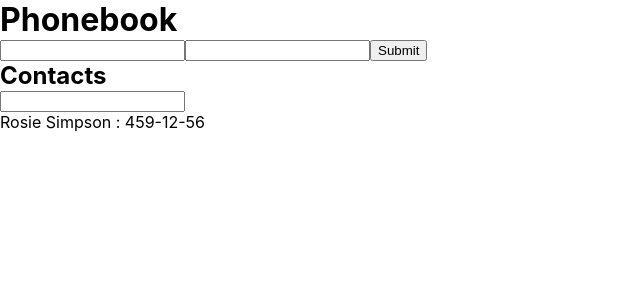
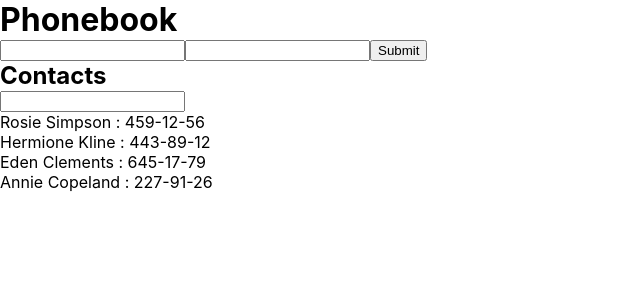
Before and after one commit to Usermen-cmd/goit-react-hw-02-phonebook, a React (Create React App) app: page / in a window 1280 px wide. Shown: the top 300 px of the page, without its empty margins (0-640 px from the left). Built offline with nearby package versions, Linux system fonts and the light colour scheme; the HTML template or start-up script is replaced by a standard one.

Commit message:
+add:contact filter

```diff
--- a/src/Components/Phonebook/ContactList/ContactList.jsx
+++ b/src/Components/Phonebook/ContactList/ContactList.jsx
@@ -1,6 +1,6 @@
 const ContactList = ({ stateData }) => {
   return (
-    <ul>
+    <ol>
       {stateData.map(el => {
         return (
           <li key={el.id}>
@@ -8,7 +8,7 @@ const ContactList = ({ stateData }) => {
           </li>
         );
       })}
-    </ul>
+    </ol>
   );
 };
 
--- a/src/Components/Phonebook/Filter/Filter.jsx
+++ b/src/Components/Phonebook/Filter/Filter.jsx
@@ -1,8 +1,8 @@
-const Filter = () => {
+const Filter = ({ onFilterChange }) => {
   return (
     <>
       <h2>Contacts</h2>
-      <input type="text" />
+      <input type="text" onChange={onFilterChange} />
     </>
   );
 };
--- a/src/Components/Phonebook/Phonebook.jsx
+++ b/src/Components/Phonebook/Phonebook.jsx
@@ -7,7 +7,12 @@ import ContactList from 'Components/Phonebook/ContactList/ContactList';
 
 class Phonebook extends Component {
   state = {
-    contacts: [{ id: 'id-1', name: 'Rosie Simpson', number: '459-12-56' }],
+    contacts: [
+      { id: 'id-1', name: 'Rosie Simpson', number: '459-12-56' },
+      { id: 'id-2', name: 'Hermione Kline', number: '443-89-12' },
+      { id: 'id-3', name: 'Eden Clements', number: '645-17-79' },
+      { id: 'id-4', name: 'Annie Copeland', number: '227-91-26' },
+    ],
     filter: '',
   };
   getContactList = data => {
@@ -15,13 +20,22 @@ class Phonebook extends Component {
       return { contacts: [...prevState.contacts, { ...data, id: uuidv4() }] };
     });
   };
+  onFilterChange = event => {
+    const value = event.target.value;
+    this.setState({ filter: value.toLowerCase() });
+  };
 
+  getfiltredContacts = () => {
+    const { contacts, filter } = this.state;
+    return contacts.filter(el => el.name.toLowerCase().includes(filter));
+  };
   render() {
+    const filtredContacts = this.getfiltredContacts();
     return (
       <div>
         <ContactForm getContactList={this.getContactList} />
-        <Filter />
-        <ContactList stateData={this.state.contacts} />
+        <Filter onFilterChange={this.onFilterChange} />
+        <ContactList stateData={filtredContacts} />
       </div>
     );
   }
--- a/src/index.css
+++ b/src/index.css
@@ -23,8 +23,8 @@ h4,
 h5,
 h6,
 li,
-ol,
-ul {
+ul,
+ol {
   margin: 0;
   padding: 0;
   list-style: none;
```
